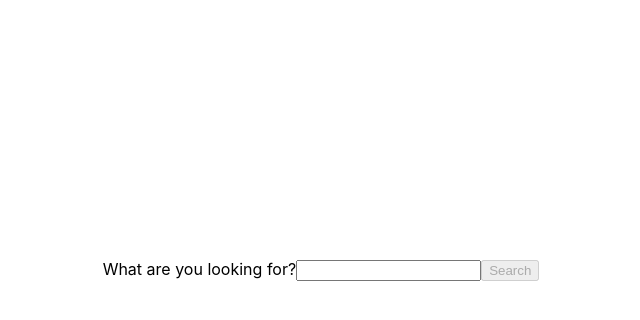
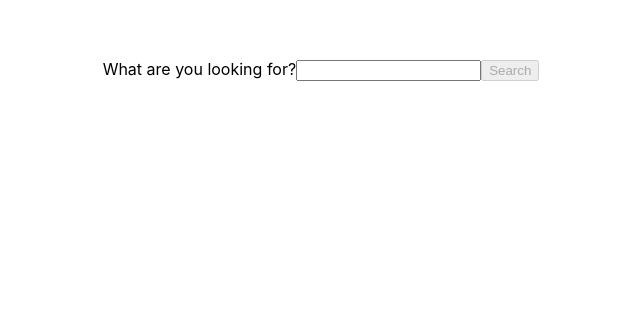
Before and after one commit to aleksandra-midor/sc-carousel-project, a React (Create React App) app: page / in a window 1280 px wide. Shown: the part 130-450 px from the top of the page, without its empty margins (319-959 px from the left). Built offline with nearby package versions, Linux system fonts and the light colour scheme.

Commit message:
styling in progress

```diff
--- a/src/pages/SearchPage/SearchPage.js
+++ b/src/pages/SearchPage/SearchPage.js
@@ -1,7 +1,7 @@
 import React, { useState } from "react";
 import flickr from "../../apiKeys";
 import ThumbsGallery from "../../components/ThumbsGallery/ThumbsGallery";
-import "./SearchPage.scss"
+import "./SearchPage.scss";
 
 const SearchPage = () => {
   const [searchInput, setSearchInput] = useState("");
@@ -29,6 +29,7 @@ const SearchPage = () => {
   return (
     <main className="SearchPage">
       <article className="SearchPage_Search">
+        <div className="Search">
           <label>
             What are you looking for?
             <input
@@ -48,6 +49,7 @@ const SearchPage = () => {
           <button disabled={searchInput === ""} onClick={handleSubmit}>
             Search
           </button>
+        </div>
       </article>
 
       <article className="SearchPage_Gallery">
--- a/src/pages/SearchPage/SearchPage.scss
+++ b/src/pages/SearchPage/SearchPage.scss
@@ -2,12 +2,25 @@
   height: 100vh;
   width: 100vw;
   overflow: hidden;
-  display: flex;
-  flex-direction: column;
-  align-items: center;
-  justify-content: center;
 
   .SearchPage_Gallery {
-    max-height: 50vh;
+    height: 50vh;
+    bottom: 0;
+    margin-top: 50vh;
+    overflow-y: scroll;
+  }
+
+  .SearchPage_Search {
+    position: fixed;
+    top: 0;
+    width: 100vw;
+    height: 50vh;
+    background: white;
+    display: flex;
+    align-items: center;
+    justify-content: center;
   }
 }
+
+.Search {
+}
```
Lines whose indentation alone changed are shown as unchanged.
